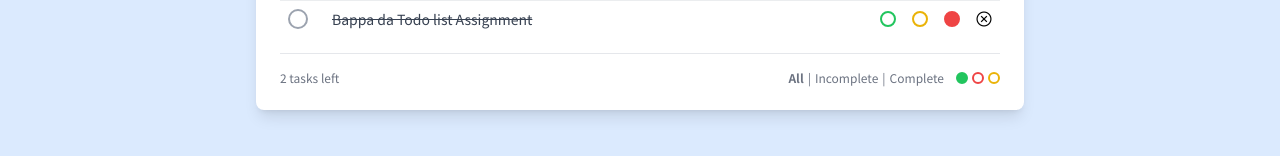
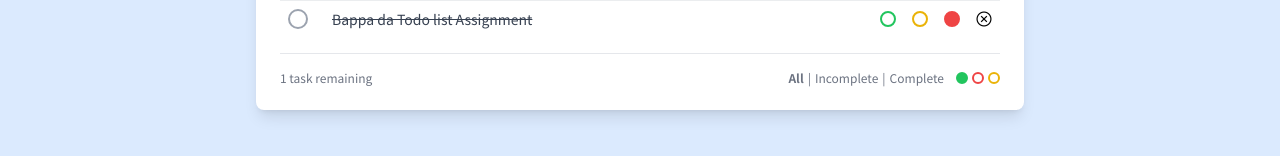
Before and after one commit to bappasahabapi/Redux-Simple-todo-Application, a React (Create React App) app: page / in a window 1280 px wide. Shown: the part 438-594 px from the top of the page. Built offline with nearby package versions, Linux system fonts and the light colour scheme.

Commit message:
Added all

```diff
--- a/src/Footer.js
+++ b/src/Footer.js
@@ -1,25 +1,78 @@
-import React from 'react'
+import React from 'react';
+import { useSelector, useDispatch } from 'react-redux';
+import { statusChanged, colorChanged } from './components/redux/filters/actions';
+
+const numberOfTodos = (no_of_todos) => {
+    switch (no_of_todos) {
+        case 0:
+            return "NO task  remaining"
+        case 1:
+            return "1 task  remaining"
+
+
+        default:
+            return `${no_of_todos} task remaining`
+    }
+}
 
 export default function Footer() {
+
+    const todos = useSelector((state) => state.todos);
+    const filters = useSelector((state) => state.filters);
+
+    const dispatch = useDispatch();
+    const todosRemaining = todos.filter(todo => !todo.completed).length;
+
+
+    const { status,colors } = filters;
+
+
+
+    const handleStatusChange = (status) => {
+        dispatch(statusChanged(status))
+    };
+
+
+    const handleColorChange = (color) => {
+        if (colors.includes(color)) {
+            dispatch(colorChanged(color, "removed"));
+        } else {
+            dispatch(colorChanged(color, "added"));
+        }
+
+    }
+
+
+
+
     return (
         <div className="mt-4 flex justify-between text-xs text-gray-500">
-    <p>2 tasks left</p>
+            <p>{numberOfTodos(todosRemaining)}</p>
+
             <ul className="flex space-x-1 items-center text-xs">
-        <li className="cursor-pointer font-bold">All</li>
+                <li
+                className={`cursor-pointer ${status ==='All' && 'font-bold'}`}
+                onClick={() => handleStatusChange('All')}>
+                All
+                </li>
+
                 <li>|</li>
-        <li className="cursor-pointer">Incomplete</li>
+                <li className={`cursor-pointer ${status ==='Incomplete' && 'font-bold'}`} onClick={() => handleStatusChange('Incomplete')}>Incomplete</li>
                 <li>|</li>
-        <li className="cursor-pointer">Complete</li>
+                <li className={`cursor-pointer ${status ==='Complete' && 'font-bold'}`} onClick={() => handleStatusChange('Complete')}>Complete</li>
                 <li></li>
                 <li></li>
                 <li
                     className="h-3 w-3 border-2 border-green-500 md:hover:bg-green-500 rounded-full cursor-pointer bg-green-500"
+                    onClick={() => handleColorChange('green')}
                 ></li>
                 <li
                     className="h-3 w-3 border-2 border-red-500 md:hover:bg-red-500 rounded-full cursor-pointer"
+                    onClick={() => handleColorChange('red')}
                 ></li>
                 <li
                     className="h-3 w-3 border-2 border-yellow-500 md:hover:bg-yellow-500 rounded-full cursor-pointer"
+                    onClick={() => handleColorChange('yellow')}
                 ></li>
             </ul>
         </div>
--- a/src/components/Header.js
+++ b/src/components/Header.js
@@ -1,13 +1,32 @@
-import React from 'react';
+import React, { useState } from 'react';
+import { useDispatch } from "react-redux";
 import noteImage from '../assets/images/notes.png';
 import tickImage from '../assets/images/double-tick.png';
 import plusImage from '../assets/images/plus.png';
+import {added} from "../components/redux/todos/actions";
+
+
 
 export default function Header() {
+    const dispatch =useDispatch();
+    const [input, setInput]= useState('');
+
+    const handleInput =(e)=>{
+         setInput(e.target.value);
+    }
+
+    const submitHandler=(e)=>{
+        e.preventDefault();
+        dispatch(added(input));
+        setInput("");
+
+    }
+
   return (
     <div>
             <form
                 className="flex items-center bg-gray-100 px-4 py-4 rounded-md"
+                onSubmit={submitHandler}
             >
                 <img
                     src={noteImage}
@@ -18,6 +37,8 @@ export default function Header() {
                     type="text"
                     placeholder="Type your todo"
                     className="w-full text-lg px-4 py-1 border-none outline-none bg-gray-100 text-gray-500"
+                    value={input}
+                    onChange={handleInput}
                 />
                 <button
                     type="submit"
--- a/src/components/Todo.js
+++ b/src/components/Todo.js
@@ -1,5 +1,5 @@
 
-import { useDispatch } from 'react-redux/es/exports';
+import { useDispatch } from 'react-redux';
 import React from 'react';
 import cancelImage from '../assets/images/cancel.png';
 import{toggled, colorselected, deleted} from '../components/redux/todos/actions';
--- a/src/components/redux/filters/initialState.js
+++ b/src/components/redux/filters/initialState.js
@@ -1,5 +1,5 @@
   const initialState={
-    status:"All",
+    status:'All',
     colors:[]
 }
 
--- a/src/components/redux/todos/reducer.js
+++ b/src/components/redux/todos/reducer.js
@@ -13,7 +13,9 @@ const reducer =(state=initialState, action)=>{
         return[
             ...state,
             {
-                id:nextTodoId(state)
+                id:nextTodoId(state),
+                text:action.payload,
+                completed:false,
             }
         ]
         case TOGGLED:
```
Lines whose indentation alone changed are shown as unchanged.
